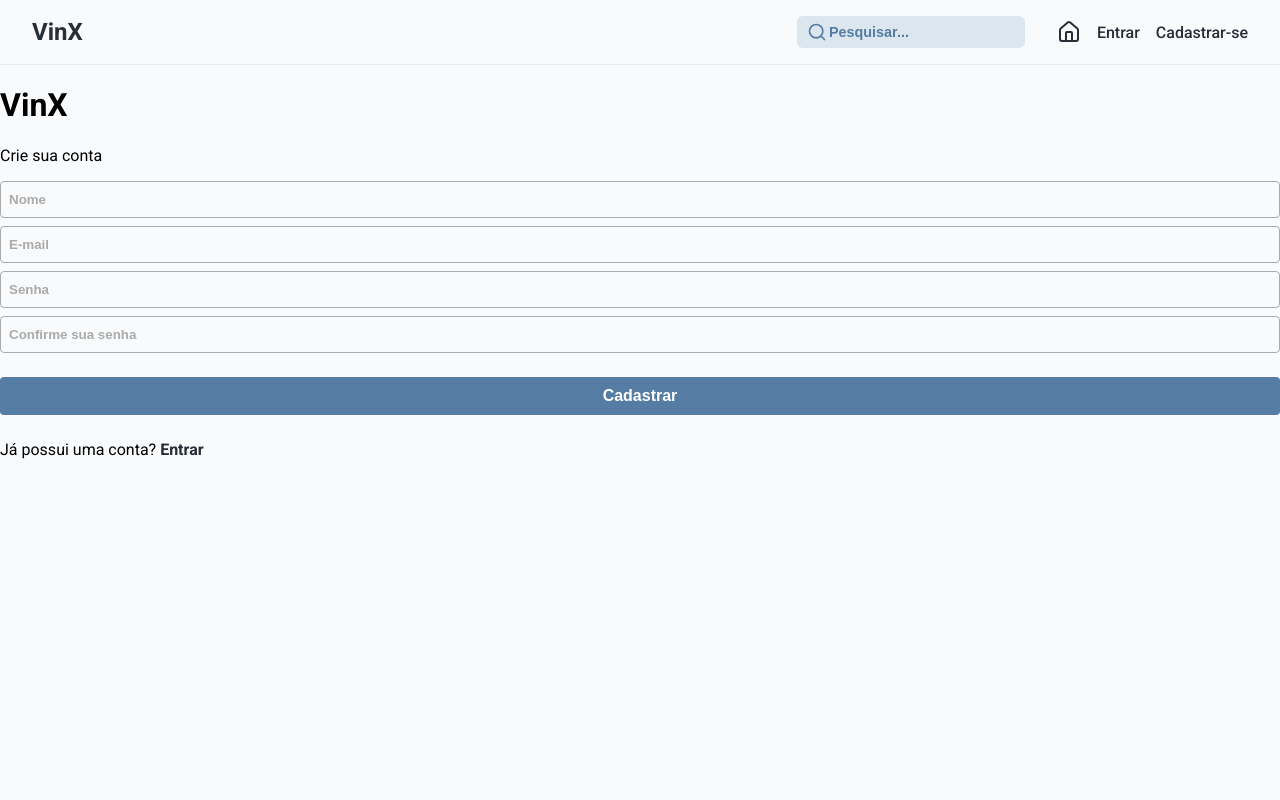
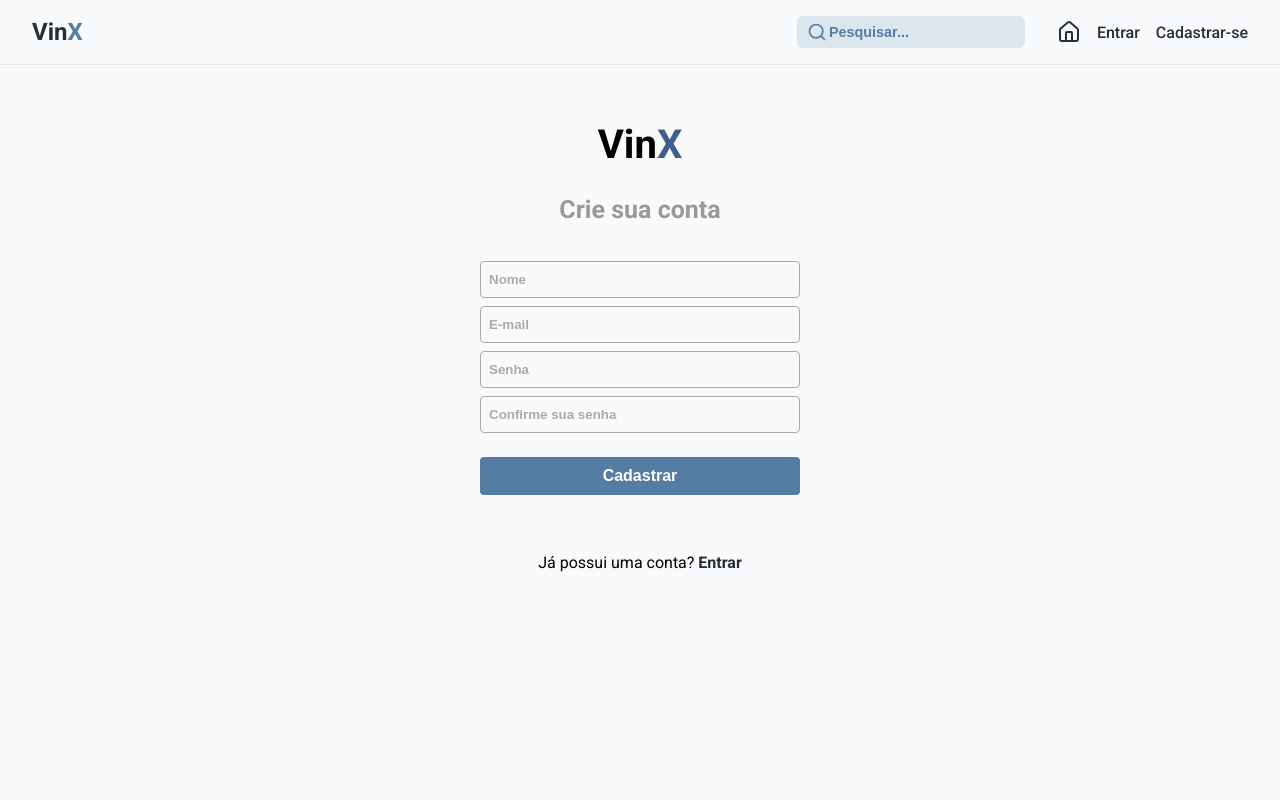
Before and after one commit to Gabrielneves05/front-vinx, a React (Create React App) app: page /register in a window 1280 px wide. Shown: the top 800 px of the page. Built offline with nearby package versions, Linux system fonts and the light colour scheme.

Commit message:
style: creating more styles for login and form / correcting styles

```diff
--- a/src/components/Navbar.css
+++ b/src/components/Navbar.css
@@ -12,6 +12,10 @@
   font-weight: bold;
   color: #272E36;
   text-decoration: none;
+}
+
+.logo span {
+  color: #557CA3;
 }
 
 .nav-right {
--- a/src/components/Navbar.js
+++ b/src/components/Navbar.js
@@ -12,7 +12,7 @@ import {
 const Navbar = () => {
     return (
         <nav className="nav">
-            <Link to="/" className="logo">VinX</Link>
+            <Link to="/" className="logo">Vin<span>X</span></Link>
 
             <div className="nav-right">
                 <form className="search-form">
--- a/src/pages/Auth/Auth.css
+++ b/src/pages/Auth/Auth.css
@@ -0,0 +1,41 @@
+.login,
+.register {
+    padding: 1.5em 2em;
+    max-width: 25%;
+    margin: 2em auto;
+}
+
+.login h1,
+.register h1 {
+    text-align: center;
+    font-size: 2.5em;
+    margin-top: 0;
+}
+
+.login h1 span,
+.register h1 span {
+    color: #405F8F;
+}
+
+.subtitle {
+    font-weight: bold;
+    font-size: 25px;
+    color: #999;
+    margin-bottom: 1.5em;
+}
+
+.login form,
+.register form {
+    padding-bottom: 1.5em;
+    margin-bottom: 1.5em;
+}
+
+.login p,
+.register p {
+    text-align: center;
+}
+
+.login p a,
+.register p a {
+    font-weight: bold;
+}
--- a/src/pages/Auth/Register.js
+++ b/src/pages/Auth/Register.js
@@ -12,8 +12,8 @@ const Register = () => {
     }
 
     return (
-        <div className="auth-container">
-            <h1>Vin<span className="color-logo">X</span></h1>
+        <div className="register">
+            <h1>Vin<span>X</span></h1>
             <p className="subtitle">Crie sua conta</p>
             <form onSubmit={handleSubmit}>
                 <input type="text" placeholder="Nome" />
```
